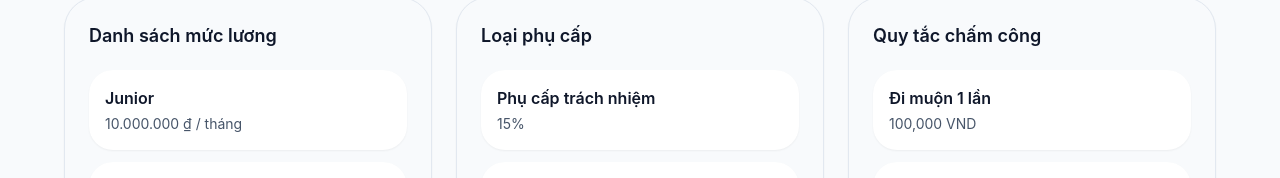
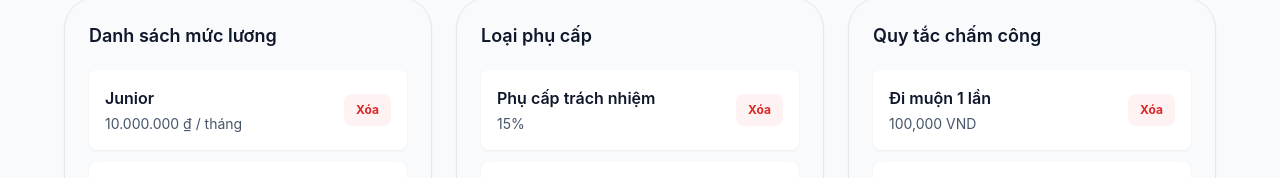
Before and after one commit to Hyuga31415/XayDungPhanMemWebNhom2Thu3Chieu, a React (Vite) app in the folder Frontend/: page /payroll-settings in a window 1280 px wide. Shown: the part 774-952 px from the top of the page. Built offline with nearby package versions, Linux system fonts and the light colour scheme.

Commit message:
fix(fe): improve data logic with case-insensitive filters, proper ID generation, salary validation, and delete functionality

```diff
--- a/Frontend/src/PayrollManagement.jsx
+++ b/Frontend/src/PayrollManagement.jsx
@@ -12,10 +12,11 @@ const PayrollManagement = ({ payrollList }) => {
   const [query, setQuery] = useState('');
 
   const filteredPayrolls = useMemo(() => {
+    const lowerQuery = query.toLowerCase();
     return payrollList.filter((item) =>
-      item.name.toLowerCase().includes(query.toLowerCase()) ||
-      item.id.toLowerCase().includes(query.toLowerCase()) ||
-      item.period.includes(query)
+      item.name.toLowerCase().includes(lowerQuery) ||
+      item.id.toLowerCase().includes(lowerQuery) ||
+      item.period.toLowerCase().includes(lowerQuery)
     );
   }, [query, payrollList]);
 
--- a/Frontend/src/PayrollSettings.jsx
+++ b/Frontend/src/PayrollSettings.jsx
@@ -6,6 +6,9 @@ const PayrollSettings = ({ initialSalaryLevels, initialAllowances, initialRules
   const [salaryLevels, setSalaryLevels] = useState(initialSalaryLevels ?? []);
   const [allowances, setAllowances] = useState(initialAllowances ?? []);
   const [rules, setRules] = useState(initialRules ?? []);
+  const [maxSalaryId, setMaxSalaryId] = useState(Math.max(0, ...(initialSalaryLevels?.map(i => i.id) ?? [0])));
+  const [maxAllowanceId, setMaxAllowanceId] = useState(Math.max(0, ...(initialAllowances?.map(i => i.id) ?? [0])));
+  const [maxRuleId, setMaxRuleId] = useState(Math.max(0, ...(initialRules?.map(i => i.id) ?? [0])));
 
   const [newSalaryLabel, setNewSalaryLabel] = useState('');
   const [newSalaryValue, setNewSalaryValue] = useState('');
@@ -17,10 +20,13 @@ const PayrollSettings = ({ initialSalaryLevels, initialAllowances, initialRules
   const handleAddSalaryLevel = (e) => {
     e.preventDefault();
     if (!newSalaryLabel.trim() || !newSalaryValue) return;
+    const salary = Number(newSalaryValue);
+    if (isNaN(salary) || salary <= 0) return;
     setSalaryLevels((prev) => [
       ...prev,
-      { id: prev.length + 1, level: newSalaryLabel, monthly: Number(newSalaryValue) },
+      { id: maxSalaryId + 1, level: newSalaryLabel, monthly: salary },
     ]);
+    setMaxSalaryId(maxSalaryId + 1);
     setNewSalaryLabel('');
     setNewSalaryValue('');
   };
@@ -30,8 +36,9 @@ const PayrollSettings = ({ initialSalaryLevels, initialAllowances, initialRules
     if (!newAllowanceLabel.trim() || !newAllowanceRate.trim()) return;
     setAllowances((prev) => [
       ...prev,
-      { id: prev.length + 1, name: newAllowanceLabel, rate: newAllowanceRate },
+      { id: maxAllowanceId + 1, name: newAllowanceLabel, rate: newAllowanceRate },
     ]);
+    setMaxAllowanceId(maxAllowanceId + 1);
     setNewAllowanceLabel('');
     setNewAllowanceRate('');
   };
@@ -41,10 +48,23 @@ const PayrollSettings = ({ initialSalaryLevels, initialAllowances, initialRules
     if (!newRuleName.trim() || !newRulePenalty.trim()) return;
     setRules((prev) => [
       ...prev,
-      { id: prev.length + 1, name: newRuleName, penalty: newRulePenalty },
+      { id: maxRuleId + 1, name: newRuleName, penalty: newRulePenalty },
     ]);
+    setMaxRuleId(maxRuleId + 1);
     setNewRuleName('');
     setNewRulePenalty('');
+  };
+
+  const handleDeleteSalaryLevel = (id) => {
+    setSalaryLevels((prev) => prev.filter((item) => item.id !== id));
+  };
+
+  const handleDeleteAllowance = (id) => {
+    setAllowances((prev) => prev.filter((item) => item.id !== id));
+  };
+
+  const handleDeleteRule = (id) => {
+    setRules((prev) => prev.filter((item) => item.id !== id));
   };
 
   return (
@@ -153,9 +173,17 @@ const PayrollSettings = ({ initialSalaryLevels, initialAllowances, initialRules
           <h3 className="text-lg font-semibold text-slate-900">Danh sách mức lương</h3>
           <div className="mt-5 space-y-3">
             {salaryLevels.map((item) => (
-              <div key={item.id} className="rounded-3xl bg-white p-4 shadow-sm">
+              <div key={item.id} className="flex items-center justify-between rounded-lg bg-white p-4 shadow-sm">
+                <div>
                   <p className="font-semibold text-slate-900">{item.level}</p>
                   <p className="mt-1 text-sm text-slate-600">{formatVnd(item.monthly)} / tháng</p>
+                </div>
+                <button
+                  onClick={() => handleDeleteSalaryLevel(item.id)}
+                  className="rounded-lg bg-red-50 px-3 py-2 text-xs font-bold text-red-600 transition hover:bg-red-100"
+                >
+                  Xóa
+                </button>
               </div>
             ))}
           </div>
@@ -165,9 +193,17 @@ const PayrollSettings = ({ initialSalaryLevels, initialAllowances, initialRules
           <h3 className="text-lg font-semibold text-slate-900">Loại phụ cấp</h3>
           <div className="mt-5 space-y-3">
             {allowances.map((item) => (
-              <div key={item.id} className="rounded-3xl bg-white p-4 shadow-sm">
+              <div key={item.id} className="flex items-center justify-between rounded-lg bg-white p-4 shadow-sm">
+                <div>
                   <p className="font-semibold text-slate-900">{item.name}</p>
                   <p className="mt-1 text-sm text-slate-600">{item.rate}</p>
+                </div>
+                <button
+                  onClick={() => handleDeleteAllowance(item.id)}
+                  className="rounded-lg bg-red-50 px-3 py-2 text-xs font-bold text-red-600 transition hover:bg-red-100"
+                >
+                  Xóa
+                </button>
               </div>
             ))}
           </div>
@@ -177,9 +213,17 @@ const PayrollSettings = ({ initialSalaryLevels, initialAllowances, initialRules
           <h3 className="text-lg font-semibold text-slate-900">Quy tắc chấm công</h3>
           <div className="mt-5 space-y-3">
             {rules.map((item) => (
-              <div key={item.id} className="rounded-3xl bg-white p-4 shadow-sm">
+              <div key={item.id} className="flex items-center justify-between rounded-lg bg-white p-4 shadow-sm">
+                <div>
                   <p className="font-semibold text-slate-900">{item.name}</p>
                   <p className="mt-1 text-sm text-slate-600">{item.penalty}</p>
+                </div>
+                <button
+                  onClick={() => handleDeleteRule(item.id)}
+                  className="rounded-lg bg-red-50 px-3 py-2 text-xs font-bold text-red-600 transition hover:bg-red-100"
+                >
+                  Xóa
+                </button>
               </div>
             ))}
           </div>
```
Lines whose indentation alone changed are shown as unchanged.
